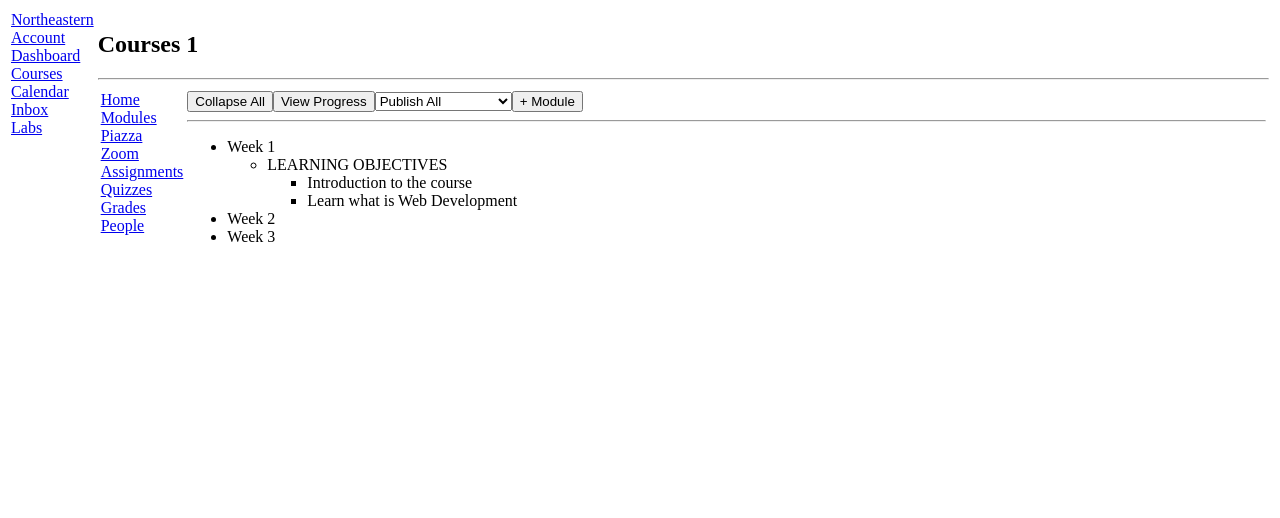
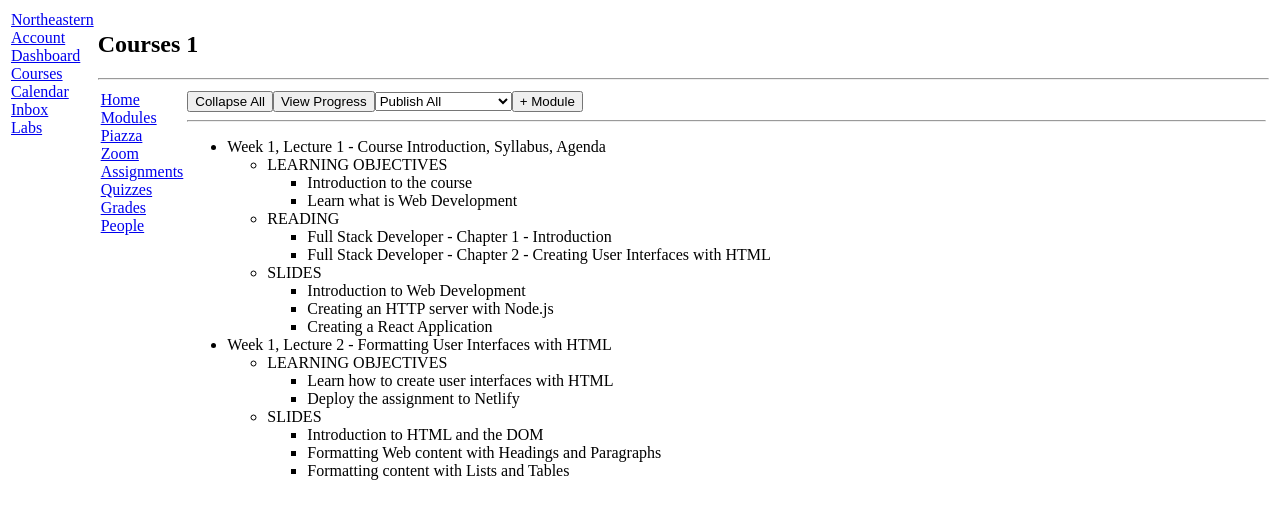
Before and after one commit to potatopotato1253/kambaz-next-js-sp26, a Next.js app in the folder A1/kambaz-next-js/: page /courses/1/modules in a window 1280 px wide. Shown: the top 518 px of the page. Built offline with nearby package versions, Linux system fonts and the light colour scheme.

Commit message:
added missing stuff

```diff
--- a/A1/kambaz-next-js/app/(kambaz)/courses/[cid]/modules/page.tsx
+++ b/A1/kambaz-next-js/app/(kambaz)/courses/[cid]/modules/page.tsx
@@ -17,28 +17,74 @@
       </div>
 
       <hr />
+
       <ul id="wd-modules">
         <li className="wd-module">
-          <div className="wd-title">Week 1</div>
+          <div className="wd-title">Week 1, Lecture 1 - Course Introduction, Syllabus, Agenda</div>
 
           <ul className="wd-lessons">
             <li className="wd-lesson">
               <span className="wd-title">LEARNING OBJECTIVES</span>
-
               <ul className="wd-content">
                 <li className="wd-content-item">Introduction to the course</li>
                 <li className="wd-content-item">Learn what is Web Development</li>
+              </ul>
+            </li>
+
+            <li className="wd-lesson">
+              <span className="wd-title">READING</span>
+              <ul className="wd-content">
+                <li className="wd-content-item">
+                  Full Stack Developer - Chapter 1 - Introduction
+                </li>
+                <li className="wd-content-item">
+                  Full Stack Developer - Chapter 2 - Creating User Interfaces with HTML
+                </li>
+              </ul>
+            </li>
+
+            <li className="wd-lesson">
+              <span className="wd-title">SLIDES</span>
+              <ul className="wd-content">
+                <li className="wd-content-item">Introduction to Web Development</li>
+                <li className="wd-content-item">
+                  Creating an HTTP server with Node.js
+                </li>
+                <li className="wd-content-item">Creating a React Application</li>
               </ul>
             </li>
           </ul>
         </li>
 
         <li className="wd-module">
-          <div className="wd-title">Week 2</div>
-        </li>
+          <div className="wd-title">Week 1, Lecture 2 - Formatting User Interfaces with HTML</div>
 
-        <li className="wd-module">
-          <div className="wd-title">Week 3</div>
+          <ul className="wd-lessons">
+            <li className="wd-lesson">
+              <span className="wd-title">LEARNING OBJECTIVES</span>
+              <ul className="wd-content">
+                <li className="wd-content-item">
+                  Learn how to create user interfaces with HTML
+                </li>
+                <li className="wd-content-item">
+                  Deploy the assignment to Netlify
+                </li>
+              </ul>
+            </li>
+
+            <li className="wd-lesson">
+              <span className="wd-title">SLIDES</span>
+              <ul className="wd-content">
+                <li className="wd-content-item">Introduction to HTML and the DOM</li>
+                <li className="wd-content-item">
+                  Formatting Web content with Headings and Paragraphs
+                </li>
+                <li className="wd-content-item">
+                  Formatting content with Lists and Tables
+                </li>
+              </ul>
+            </li>
+          </ul>
         </li>
       </ul>
     </div>
```
Also changed, not shown: A1/kambaz-next-js/app/(kambaz)/courses/[cid]/assignments/[aid]/page.tsx (+8 -0 lines).
